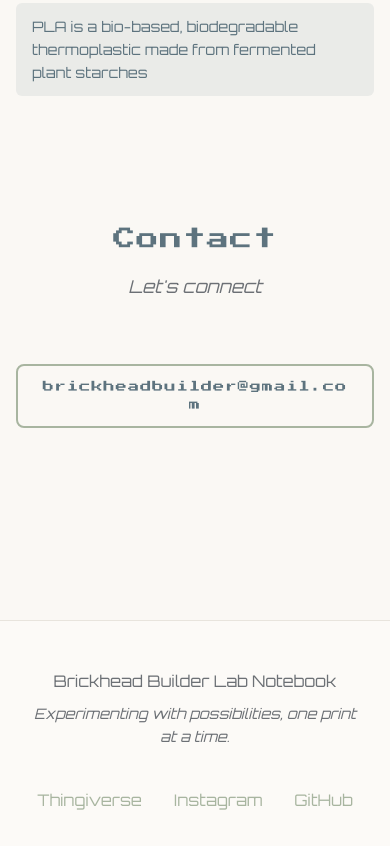
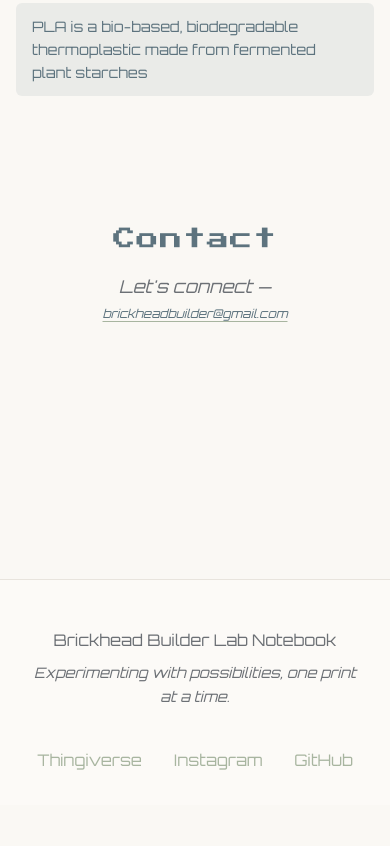
Before and after one commit to emlmao/brickhead-builder, a plain HTML site: page index.html in a window 390 px wide. Shown: the part 5154-6000 px from the top of the page. After the commit the page ends 5959 px from the top, so only its background shows below. Drawn offline with Linux system fonts and the light colour scheme.

Commit message:
Simplify contact section layout
Put the email on the same line as "Let's connect" and drop the
oversized boxed button in favor of a smaller inline link.

```diff
--- a/css/style.css
+++ b/css/style.css
@@ -419,33 +419,29 @@ main {
     text-align: center;
 }
 
-.contact-content {
-    display: flex;
-    justify-content: center;
-}
-
 .contact-email {
-    font-family: 'Press Start 2P', cursive;
-    font-size: 0.9rem;
+    font-size: 0.85rem;
     color: var(--ink-blue);
-    text-decoration: none;
-    letter-spacing: 1px;
-    padding: 1rem 2rem;
-    border: 2px solid var(--sage);
-    border-radius: 8px;
-    transition: all 0.3s ease;
-    display: inline-block;
+    text-decoration: underline;
+    text-decoration-color: var(--sage);
+    text-underline-offset: 3px;
+    font-weight: 500;
+    transition: color 0.3s ease;
 }
 
 .contact-email:hover {
-    background: var(--sage);
-    color: var(--paper-white);
+    color: var(--sage);
 }
 
 @media (max-width: 480px) {
+    .contact-section .section-subtitle {
+        display: flex;
+        flex-direction: column;
+        gap: 0.25rem;
+    }
+
     .contact-email {
-        font-size: 0.7rem;
-        padding: 0.75rem 1.25rem;
+        font-size: 0.75rem;
         word-break: break-all;
     }
 }
--- a/index.html
+++ b/index.html
@@ -213,13 +213,12 @@
       <section id="contact" class="contact-section">
         <div class="section-header">
           <h2>Contact</h2>
-          <p class="section-subtitle">Let's connect</p>
-        </div>
-
-        <div class="contact-content">
-          <a href="mailto:brickheadbuilder@gmail.com" class="contact-email"
-            >brickheadbuilder@gmail.com</a
-          >
+          <p class="section-subtitle">
+            Let's connect &mdash;
+            <a href="mailto:brickheadbuilder@gmail.com" class="contact-email"
+              >brickheadbuilder@gmail.com</a
+            >
+          </p>
         </div>
       </section>
     </main>
```
